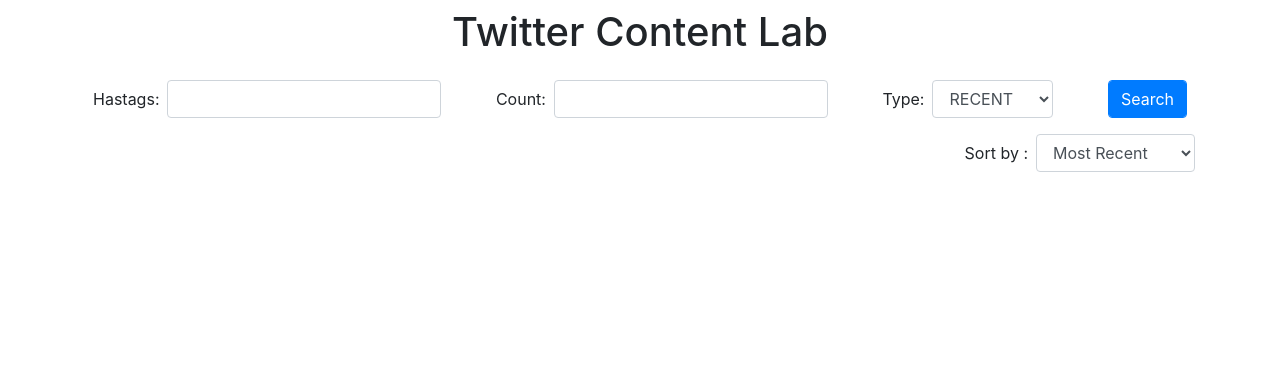
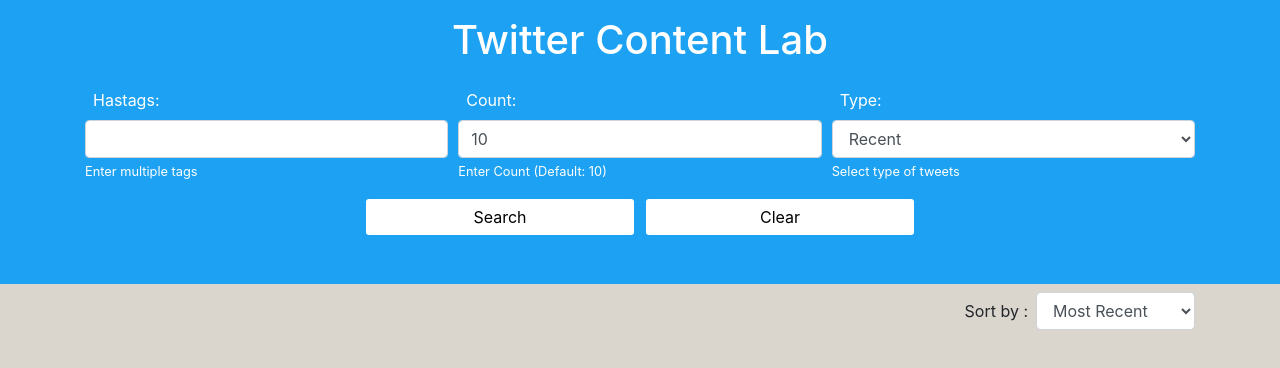
Before and after one commit to SuyashDeshmukh/twitter-content-lab, an Angular app: page / in a window 1280 px wide. Shown: the top 368 px of the page. Built offline with nearby package versions, Linux system fonts and the light colour scheme.

Commit message:
Updated UI

```diff
--- a/package.json
+++ b/package.json
@@ -2,6 +2,7 @@
   "name": "heroku-test-app",
   "version": "0.0.0",
   "scripts": {
+    "serve" :"ng serve && node server/server.js",
     "ng": "ng",
     "build": "ng build",
     "test": "ng test",
--- a/src/app/app.component.css
+++ b/src/app/app.component.css
@@ -0,0 +1,24 @@
+.header {
+    background-color: #1DA1F2;
+}
+.text {
+    color: white;
+}
+.card {
+    border-color: #1DA1F2;
+    transition: width 2s;
+}
+.btn {
+    color: black;
+    text-align: center;
+}
+.btn:hover {
+    background-color: black;
+    color: white;
+}
+.footer {
+    position: static;
+    /* left: 0; */
+    /* bottom: 0; */
+    width: 100%;
+}
--- a/src/app/app.component.html
+++ b/src/app/app.component.html
@@ -1,28 +1,40 @@
-<h1 class="text-center mb-4 mt-2">Twitter Content Lab</h1>
+<div class="header py-2">
+  <h1 class="text-center mb-4 mt-2 text">Twitter Content Lab</h1>
   <!-- <div class="card"> -->
-<div class="container mb-3">
-  <form class="form-inline justify-content-between">
-    <div class="form-group">
-      <label for="tags" class="mx-2"> Hastags: </label>
-      <input class = "form-control" type="text" [(ngModel)]="hashtags" name="tags">
+  <div class="container mb-4">
+    <form class="justify-content-between" >
+      <div class="form-row">
+        <div class="form-group col-md-4">
+          <label for="tags" class="mx-2 text"> Hastags: </label>
+          <input class = "form-control" type="text" [(ngModel)]="hashtags" name="tags" >
+          <small class="text">Enter multiple tags</small>
         </div>
-    <div class="form-group">
-      <label for="count" class="mx-2"> Count: </label>
+        <div class="form-group col-md-4">
+          <label for="count" class="mx-2 text"> Count: </label>
           <input type="number" class = "form-control" [(ngModel)]="count" name="count">
+          <small class="text">Enter Count (Default: 10)</small>
         </div>
-    <div class="form-group">
-      <label for="type" class="mx-2"> Type: </label>
-      <select class="form-control" id="power" name="type" [(ngModel)] =type required>
+        <div class="form-group col-md-4">
+          <label for="type" class="mx-2 text"> Type: </label>
+          <select class="form-control" id="power" name="type" [(ngModel)] = "type" >
             <option *ngFor="let type of types" [value]="type">{{type}}</option>
           </select>
+          <small class="text">Select type of tweets</small>
         </div>
-    <div class="form-group mx-2">
-      <button type="submit" (click)="searchTweets()" class="btn btn-primary form-control">Search</button>
+      </div>
+      <div class="form-row justify-content-center">
+        <div class="form-group col-md-3">
+            <button (click) = "searchTweets()" class="btn form-control">Search</button>
+        </div>
+        <div class="form-group col-md-3">
+          <button (click) = "clear()"  class="btn form-control">Clear</button>
+      </div>
       </div>
     </form>
   </div>
+</div>
 <div class="container">
-  <form class="form-inline justify-content-end mb-2">
+  <form class="form-inline justify-content-end mb-2 mt-2">
     <div class="form-group">
       <label for="type" class="mx-2"> Sort by : </label>
       <select class="form-control" required #f name="filter" [(ngModel)]="filter" (ngModelChange)="sortTweets()">
@@ -34,12 +46,13 @@
   </form>
 </div>
 <!-- </div> -->
+<div class="content mb-3">
   <div class="container">
     <div *ngIf="undefined === restItems">{{ status }}</div>
-  <div *ngIf="undefined !== restItems">
+    <div *ngIf="restItems.length != 0">
       <!-- <ul> -->
       <div *ngFor="let post of restItems" class="card mb-2">
-      <div class="card-body">
+          <div  class="card-body">
             {{ post.full_text }}
             <div> Favorites : {{ post.favorites }}
               <span> Retweets : {{ post.retweets }}</span>
@@ -48,3 +61,10 @@
       </div>
     </div>
   </div>
+</div>
+
+<!-- <div>
+  <div class="header footer text text-center">
+    Developed by Suyash Deshmukh
+  </div>
+</div> -->
--- a/src/app/app.component.ts
+++ b/src/app/app.component.ts
@@ -1,6 +1,4 @@
 import { Component, OnInit } from '@angular/core';
-// import { HttpClient } from '@angular/common/http';
-// import { map } from 'rxjs/operators';
 import { HttpService } from './http.service';
 
 @Component({
@@ -9,39 +7,46 @@
   styleUrls: ['./app.component.css']
 })
 export class AppComponent implements OnInit {
-  types = ['RECENT', 'POPULAR', 'MIXED'];
+  types = ['Recent', 'Popular', 'Mixed'];
   title = 'app';
   restItems: any;
   status = '';
   hashtags: string;
   count: number;
-  type = 'RECENT';
+  type = 'Recent';
   filter = 'recent';
-  constructor(private httpservice: HttpService) {}
+  constructor(private httpservice: HttpService) { }
 
   ngOnInit() {
     // this.getRestItems();
+    this.count = 10;
+    this.restItems = [];
+    // this.type = 'Recent';
   }
 
   searchTweets() {
-    this.status = 'Loading..';
-    this.filter = 'recent';
-    // this.type = this.type.toLowerCase();
-    this.getRestItems();
+    if (this.count > 0) {
+      this.getRestItems();
+    } else {
+      alert('Enter valid Count value');
+      this.restItems = [];
+      this.count = 10;
+    }
   }
 
   getRestItems(): void {
     // const tags  = this.hashtags.replace('\#', '');
-    console.log(this.hashtags);
-    this.httpservice.getAll(this.hashtags, this.count, this.type.toLowerCase())
+    console.log(this.hashtags + this.count + this.type);
+    this.filter = 'recent';
+    this.status = 'Loading..';
+    this.httpservice.getAll(this.hashtags, this.count, 'Recent')
       .subscribe(
         restItems => {
           this.restItems = restItems.sort((a, b) => {
             return b.id - a.id;
           });
           console.log(this.restItems);
-        }
-      );
+        });
   }
 
   sortTweets() {
@@ -61,4 +66,13 @@
     }
   }
 
+  clear() {
+    // console.log('clear called');
+    this.restItems = [];
+    // console.log(this.restItems);
+    this.hashtags = '';
+    this.count = 10;
+    this.type = 'Recent';
+  }
+
 }
--- a/src/app/http.service.ts
+++ b/src/app/http.service.ts
@@ -9,6 +9,8 @@
 
 export class HttpService {
 
+  // protected url = 'http://localhost:8080/search';
+  // Uncomment for production
   protected url = '/search';
 
   constructor(private http: HttpClient, public sanitizer: DomSanitizer) { }
--- a/src/styles.css
+++ b/src/styles.css
@@ -1 +1,4 @@
 /* You can add global styles to this file, and also import other style files */
+body {
+    background-color: #dad5cd
+}
```
Also changed, not shown: 1 other file (tests, documents, lock files or other folders). Lines whose indentation alone changed are shown as unchanged.
